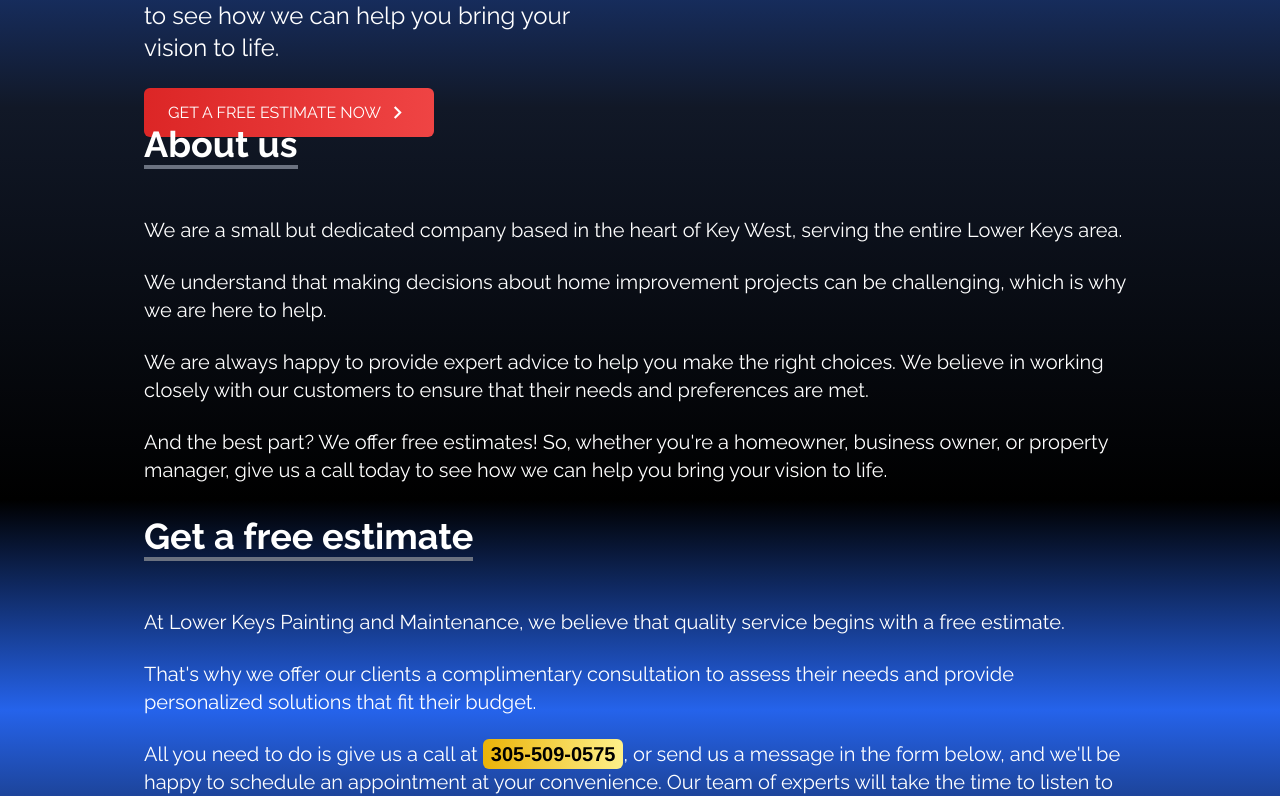
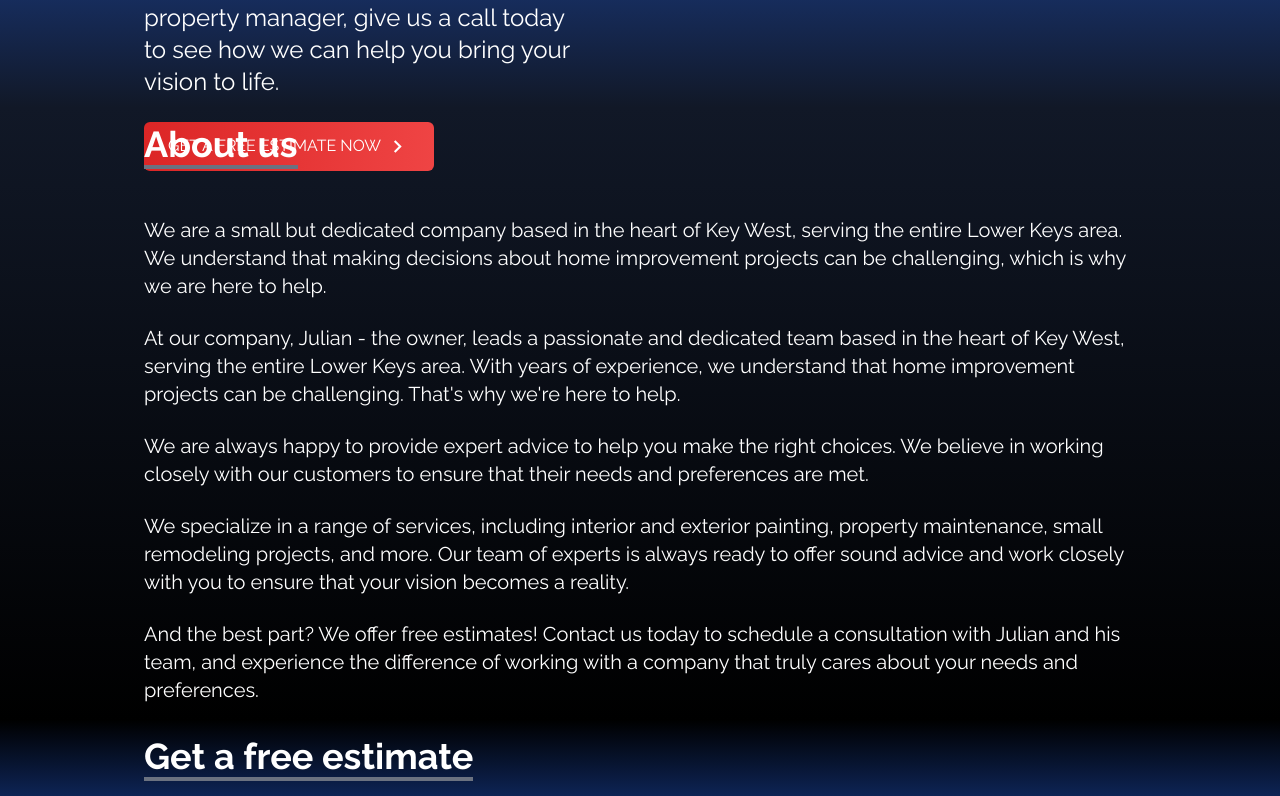
Before and after one commit to constantinirimia/lowerkeys, a React (Create React App) app: page / in a window 1280 px wide. Shown: the part 692-1488 px from the top of the page. Built offline with nearby package versions, Linux system fonts and the light colour scheme.

Commit message:
push new changes

```diff
--- a/src/components/About.jsx
+++ b/src/components/About.jsx
@@ -15,13 +15,17 @@ const About = () => {
 
         <p className="text-xl mt-5">
           We are a small but dedicated company based in the heart of Key West,
-          serving the entire Lower Keys area.
+          serving the entire Lower Keys area. We understand that making
+          decisions about home improvement projects can be challenging, which is
+          why we are here to help.
         </p>
 
         <br />
         <p className="text-xl">
-          We understand that making decisions about home improvement projects
-          can be challenging, which is why we are here to help.
+          At our company, Julian - the owner, leads a passionate and dedicated
+          team based in the heart of Key West, serving the entire Lower Keys
+          area. With years of experience, we understand that home improvement
+          projects can be challenging. That's why we're here to help.
         </p>
 
         <br />
@@ -33,9 +37,18 @@ const About = () => {
 
         <br />
         <p className="text-xl">
-          And the best part? We offer free estimates! So, whether you're a
-          homeowner, business owner, or property manager, give us a call today
-          to see how we can help you bring your vision to life.
+          We specialize in a range of services, including interior and exterior
+          painting, property maintenance, small remodeling projects, and more.
+          Our team of experts is always ready to offer sound advice and work
+          closely with you to ensure that your vision becomes a reality.
+        </p>
+
+        <br />
+        <p className="text-xl">
+          And the best part? We offer free estimates! Contact us today to
+          schedule a consultation with Julian and his team, and experience the
+          difference of working with a company that truly cares about your needs
+          and preferences.
         </p>
       </div>
     </div>
--- a/src/components/Estimates.jsx
+++ b/src/components/Estimates.jsx
@@ -8,7 +8,7 @@ const Estimates = () => {
     >
       <div className="max-w-screen-lg p-4 mx-auto flex flex-col justify-center w-full h-full">
         <div className="pb-8">
-          <p className="text-4xl font-bold inline border-b-4 border-gray-500">
+          <p className="text-4xl mt-60 font-bold inline border-b-4 border-gray-500">
             Get a free estimate
           </p>
         </div>
--- a/src/components/NavBar.jsx
+++ b/src/components/NavBar.jsx
@@ -32,7 +32,7 @@ const NavBar = () => {
           <a className="inline-flex items-center">
             <FaPhone className="mr-2 text-green-500" />
             <span
-              className="bg-yellow-500 text-black px-2 py-1 rounded-md font-bold"
+              className="bg-yellow-500 text-black  text-sm px-2 py-1 rounded-md font-bold"
               style={{ fontFamily: "Helvetica" }}
             >
               CALL US: 305-509-0575
--- a/src/index.css
+++ b/src/index.css
@@ -70,7 +70,7 @@ body {
   text-underline-offset: 1rem;
 }
 .text-4xl {
-  margin-top: 0%;
+  margin-top: 10%;
 }
 
 @media screen and (max-width: 900px) {
@@ -141,4 +141,8 @@ body {
   .pb-8 {
     margin-top: 0%;
   }
+
+  .pb-9 {
+    margin-top: 40%;
+  }
 }
```
Also changed, not shown: 2 other files (tests, documents, lock files or other folders).
